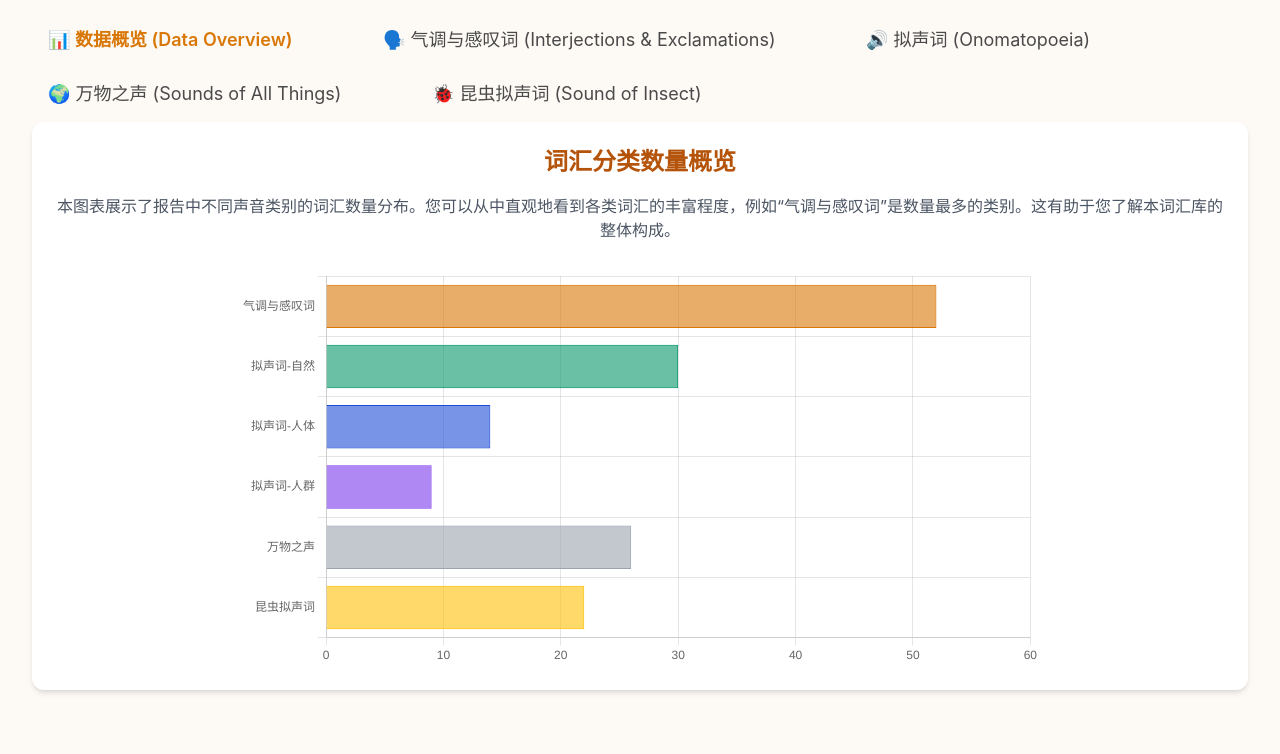
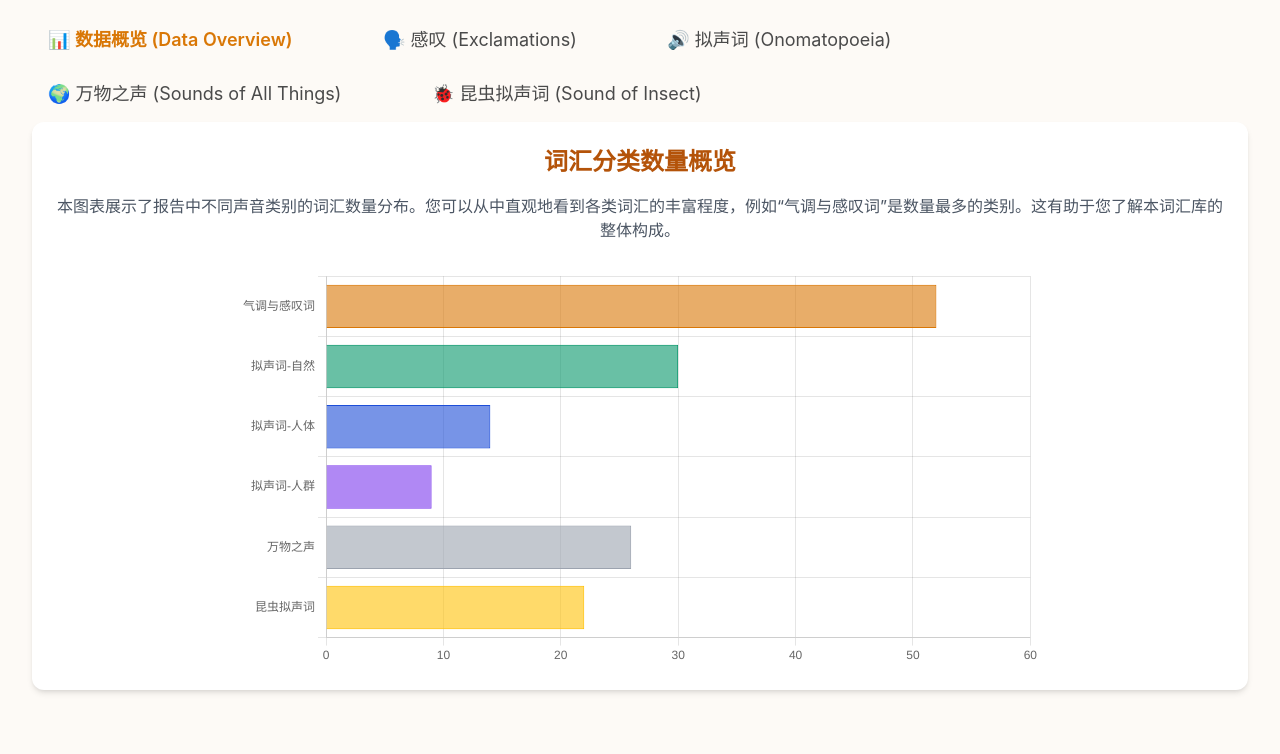
Before and after one commit to monokumazx/Bilingual_Chinese_English, a plain HTML site: page index.html in a window 1280 px wide. Shown: the part 138-892 px from the top of the page. Drawn offline with nearby package versions, Linux system fonts and the light colour scheme.

Commit message:
Update index.html

```diff
--- a/index.html
+++ b/index.html
@@ -61,7 +61,7 @@
 
 <button class="nav-item nav-active text-lg px-4 py-3 rounded-t-lg" data-tab="dashboard">📊 数据概览 (Data Overview)</button>
 
-            <button class="nav-item text-lg px-4 py-3 rounded-t-lg" data-tab="interjections">🗣️ 气调与感叹词 (Interjections & Exclamations)</button>
+            <button class="nav-item text-lg px-4 py-3 rounded-t-lg" data-tab="interjections">🗣️ 感叹 (Exclamations)</button>
 
             <button class="nav-item text-lg px-4 py-3 rounded-t-lg" data-tab="onomatopoeia">🔊 拟声词 (Onomatopoeia)</button>
 
```
